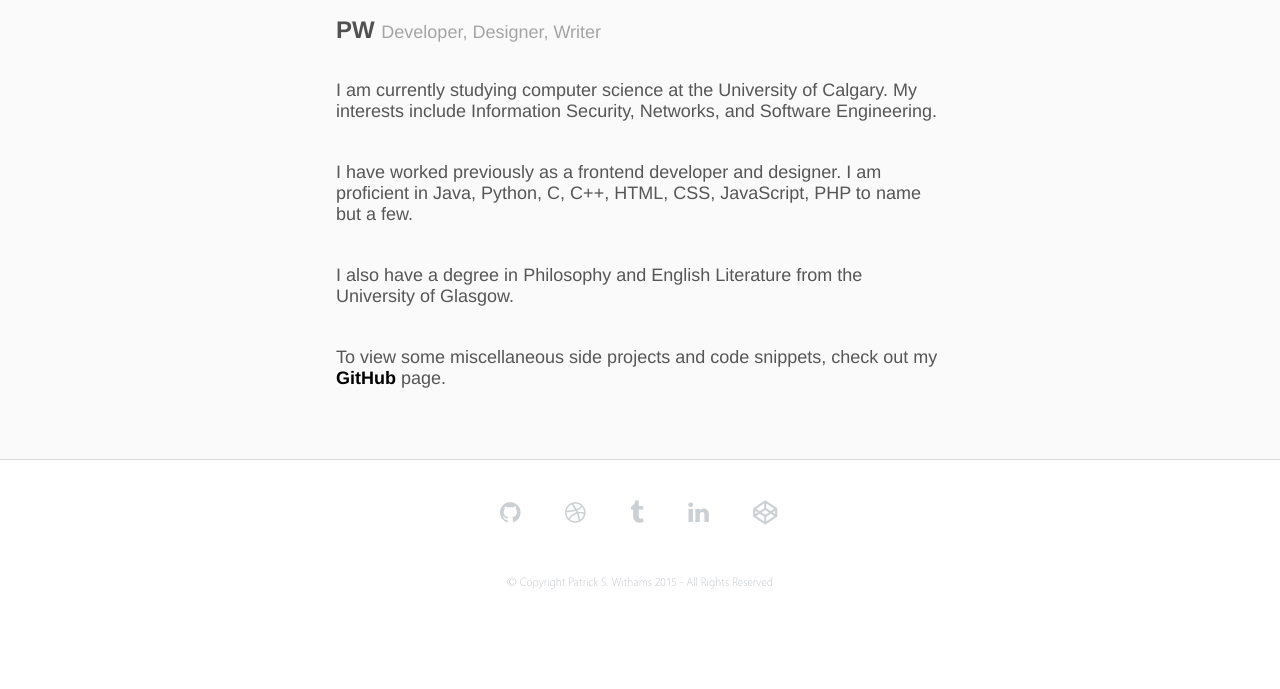
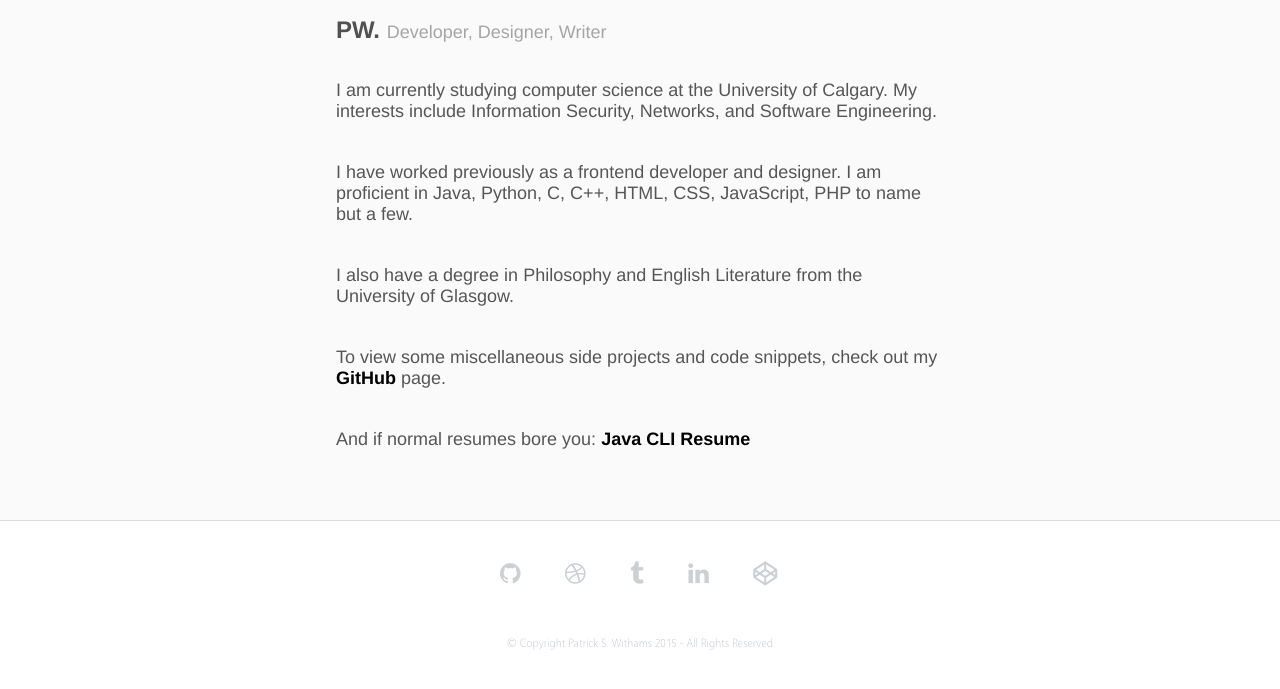
Before and after one commit to paddyw2/paddyw2.github.io, a Jekyll site: the page built from about.md, in a window 1280 px wide. Shown: the top 689 px of the page. Built offline with Jekyll 4.4.1, drawn with Linux system fonts in a browser that asks for light colours; nearby versions of some CDN libraries.

Commit message:
Update about page and menu title

```diff
--- a/_config.yml
+++ b/_config.yml
@@ -8,7 +8,8 @@
 # Site settings
 permalink: pretty
 
-title: PW
+menu-title: PW.
+title: Patrick S. Withams
 tagline: Developer, Designer, Writer
 email: pwithams@gmail.com
 description: > # this means to ignore newlines until "baseurl:"
--- a/_includes/header.html
+++ b/_includes/header.html
@@ -1,7 +1,7 @@
 
       <header class="masthead">
         <h3 class="masthead-title">
-          <a href="{{ site.baseurl }}/" title="Home">{{ site.title }}</a>
+          <a href="{{ site.baseurl }}/" title="Home">{{ site.menu-title }}</a>
           <small>{{ site.tagline }}</small>
           </h3>
      </header>
--- a/about.md
+++ b/about.md
@@ -1,6 +1,5 @@
 ---
 layout: default
-title: ""
 ---
 
 I am currently studying computer science at the University of Calgary. My interests include Information Security, Networks, and Software Engineering.
@@ -10,3 +9,5 @@ I have worked previously as a frontend developer and designer. I am proficient i
 I also have a degree in Philosophy and English Literature from the University of Glasgow.
 
 To view some miscellaneous side projects and code snippets, check out my [GitHub](https://github.com/paddyw2){:target="_blank"} page.
+
+And if normal resumes bore you: [Java CLI Resume](https://github.com/paddyw2/resume){:target="_blank"}
```
Also changed, not shown: favicon.ico (added), 1 other file.
